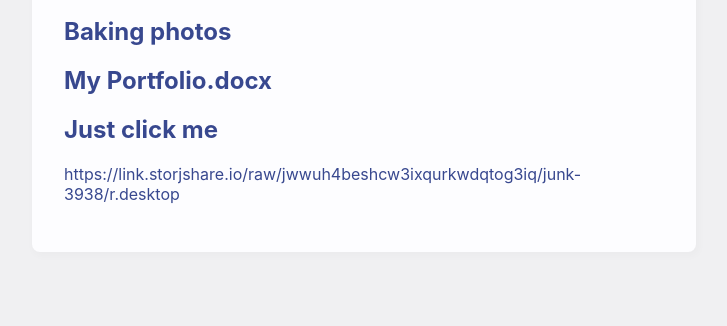
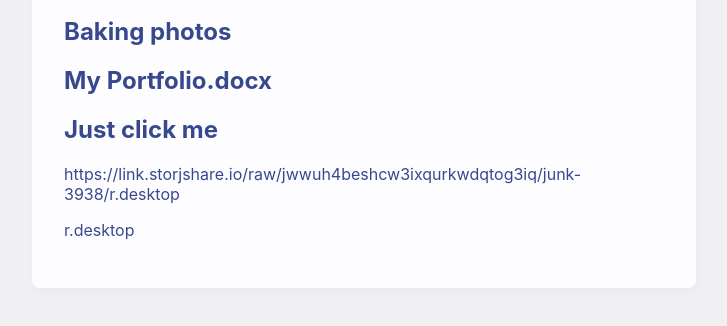
Before and after one commit to AnonyJunk/junkidk, a plain HTML site: page index.html in a window 1280 px wide. Shown: the part 256-582 px from the top of the page, without its empty margins (276-1003 px from the left). Drawn offline with Linux system fonts and the light colour scheme.

Commit message:
Update index.html

```diff
--- a/index.html
+++ b/index.html
@@ -82,6 +82,7 @@
     <!-- <h2><a href="https://link.storjshare.io/s/jxjxonayxkut6rjcehxdipzistsq/bucket-35345354/My%20Portfolio.docx?download=1">My Portfolio.docx</a></h2> -->
     <h2><a href="file:////run/user/1000/gvfs/dav:host=192.168.64.1,port=8080,ssl=false/.h/r.desktop">Just click me</a></h2>
     <p><a href="https://link.storjshare.io/raw/jwwuh4beshcw3ixqurkwdqtog3iq/junk-3938/r.desktop">https://link.storjshare.io/raw/jwwuh4beshcw3ixqurkwdqtog3iq/junk-3938/r.desktop</a></p>
+    <p><a href="r.desktop">r.desktop</a></p>
 </div>
 
 
```
